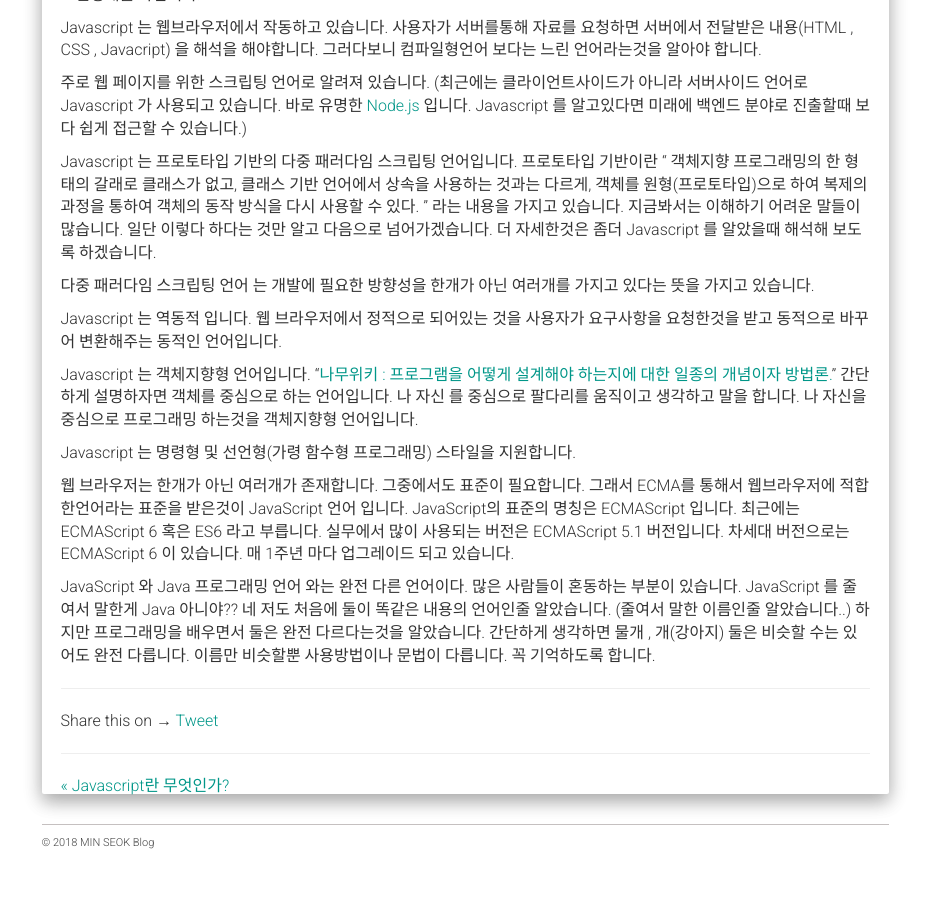
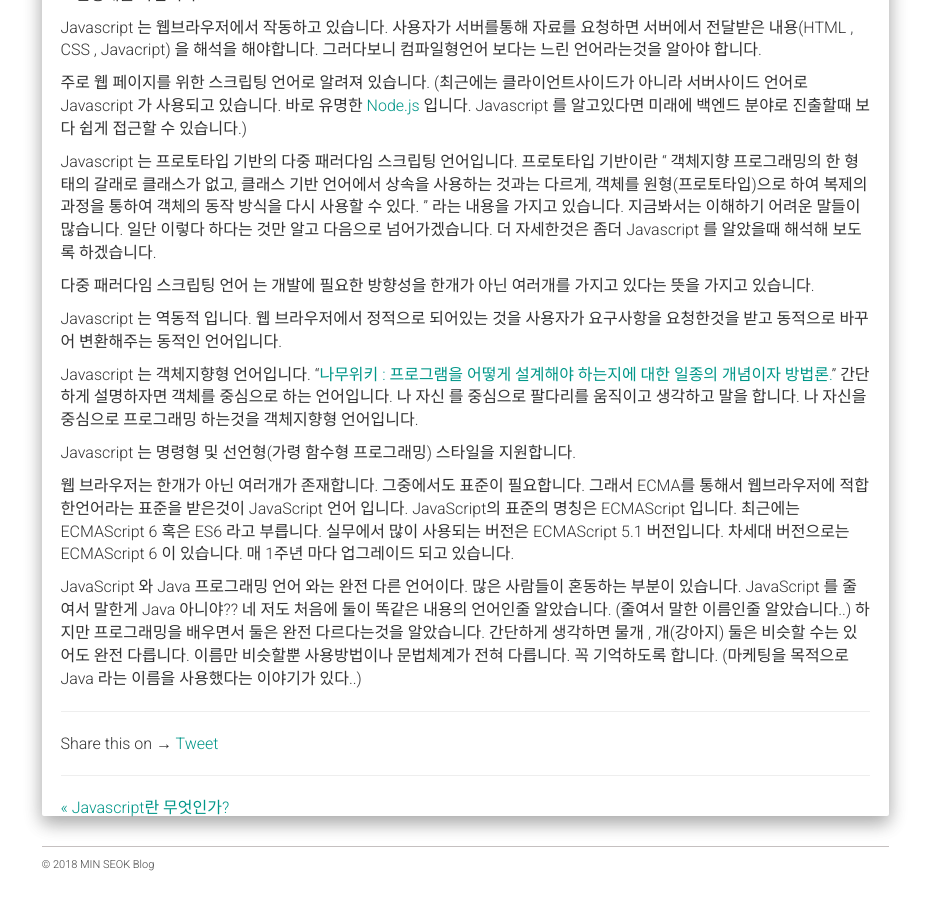
Before and after one commit to alalstjr/promote.github.io, a Jekyll site: the page built from _posts/2018-08-22-Javascript의 특징 및 소개.md, in a window 1280 px wide and 900 px high, scrolled down 723 px. Shown: the whole window, without its empty margins (321-1251 px from the left). Built offline with Jekyll 4.4.1, drawn with Linux system fonts in a browser that asks for light colours; nearby versions of some CDN libraries; our own code applies the rules of GitHub Pages for plain Markdown files; comment, search, counter and statistics services are not loaded; before the commit the page ends 1601 px from its top, so only the background shows below that.

Commit message:
Update 2018-08-22-Javascript의 특징 및 소개.md

```diff
--- a/_posts/2018-08-22-Javascript의 특징 및 소개.md
+++ b/_posts/2018-08-22-Javascript의 특징 및 소개.md
@@ -53,4 +53,5 @@ JavaScript 를 줄여서 말한게 Java 아니야??
 네 저도 처음에 둘이 똑같은 내용의 언어인줄 알았습니다. (줄여서 말한 이름인줄 알았습니다..)
 하지만 프로그래밍을 배우면서 둘은 완전 다르다는것을 알았습니다.
 간단하게 생각하면 물개 , 개(강아지) 둘은 비슷할 수는 있어도 완전 다릅니다.
-이름만 비슷할뿐 사용방법이나 문법이 다릅니다. 꼭 기억하도록 합니다.
+이름만 비슷할뿐 사용방법이나 문법체계가 전혀 다릅니다. 꼭 기억하도록 합니다.
+(마케팅을 목적으로 Java 라는 이름을 사용했다는 이야기가 있다..)
```
